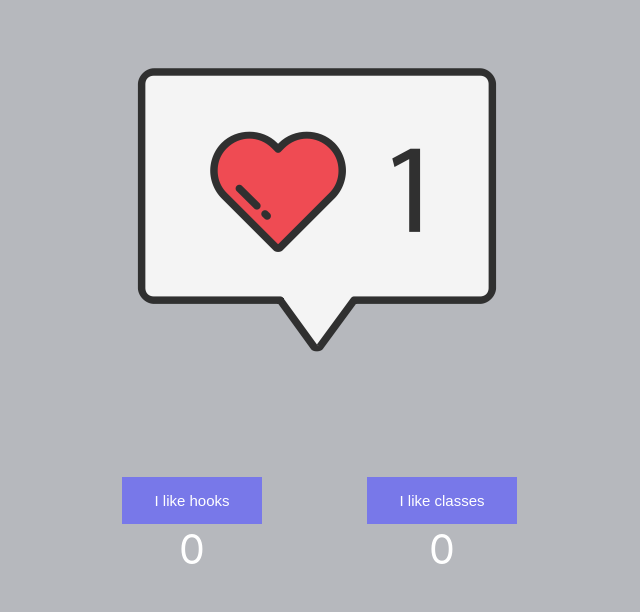
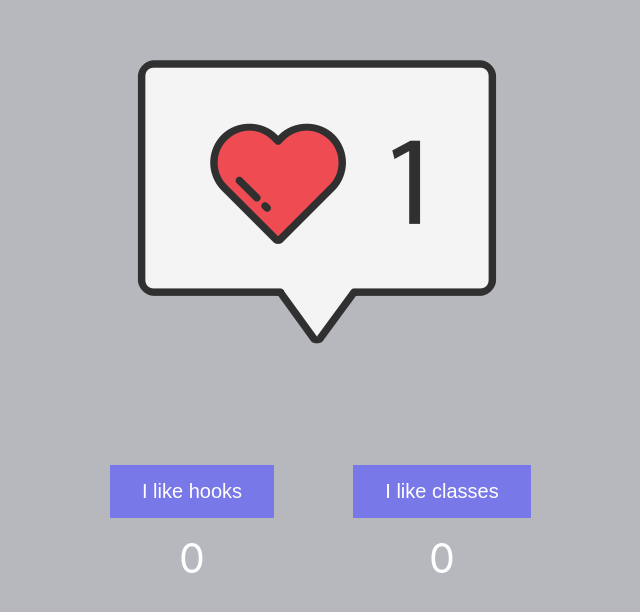
Before and after one commit to CelineChole/react-like-button, a React (Create React App) app in the folder like-button/: page / in a window 1280 px wide. Shown: the part 136-748 px from the top of the page, without its empty margins (323-963 px from the left). Built offline with nearby package versions, Linux system fonts and the light colour scheme.

Commit message:
add margin

```diff
--- a/like-button/src/App.css
+++ b/like-button/src/App.css
@@ -55,9 +55,10 @@ button {
   border: none;
   color: white;
   padding: 15px 32px;
+  margin-bottom: 15px;
   text-align: center;
   display: inline-block;
-  font-size: 15px;
+  font-size: 20px;
 
 }
 
```
